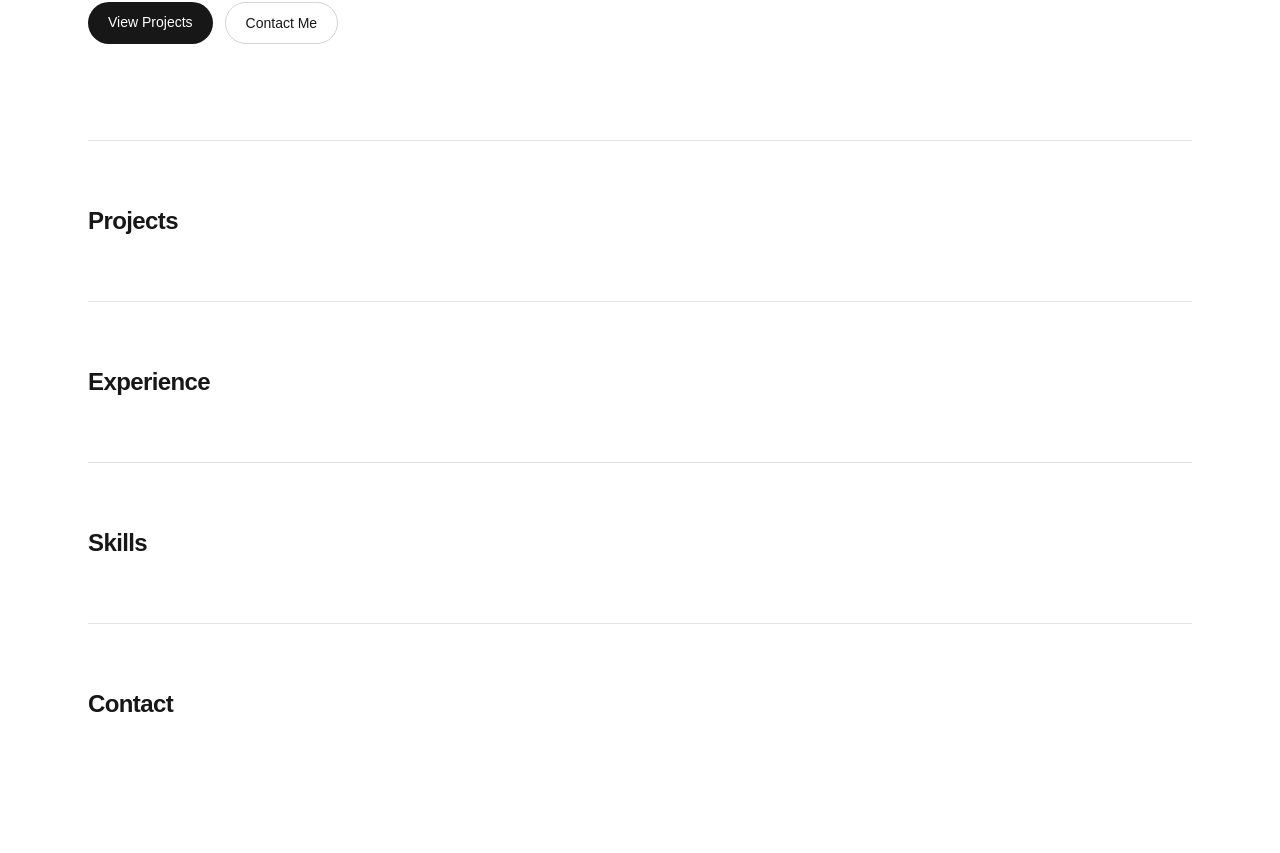
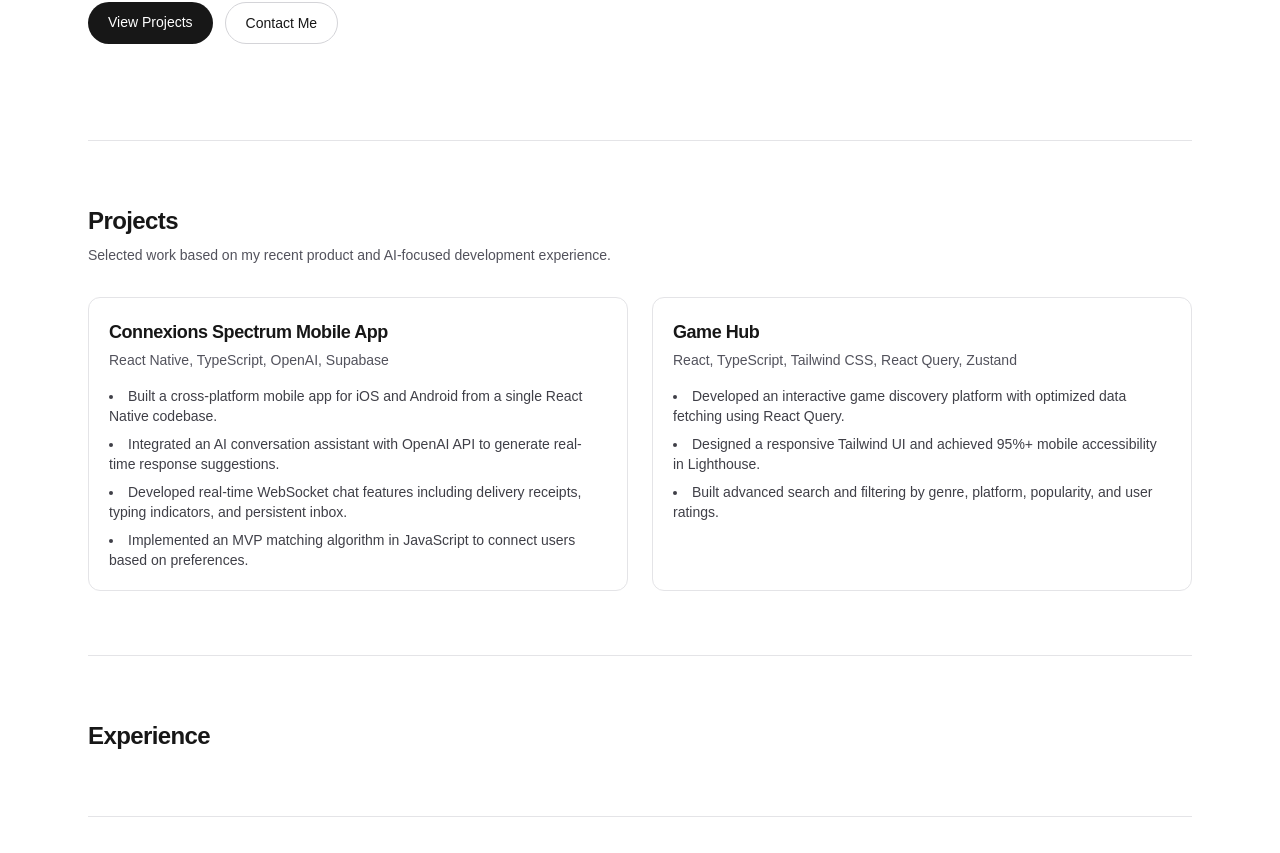
Before and after one commit to mahfuj02/mahfuj.dev, a Next.js app: page / in a window 1280 px wide. Shown: the part 468-1321 px from the top of the page. Built offline with nearby package versions, Linux system fonts and the light colour scheme.

Commit message:
feat: add resume-based projects showcase section

```diff
--- a/src/app/page.tsx
+++ b/src/app/page.tsx
@@ -1,13 +1,11 @@
 import { HeroSection } from "@/components/hero-section";
+import { ProjectsSection } from "@/components/projects-section";
 
 export default function Home() {
   return (
     <main className="mx-auto w-full max-w-6xl flex-1 px-6 py-16">
       <HeroSection />
-
-      <section id="projects" className="border-b border-zinc-200 py-16 dark:border-zinc-800">
-        <h2 className="text-2xl font-semibold tracking-tight">Projects</h2>
-      </section>
+      <ProjectsSection />
 
       <section id="experience" className="border-b border-zinc-200 py-16 dark:border-zinc-800">
         <h2 className="text-2xl font-semibold tracking-tight">Experience</h2>
--- /dev/null
+++ b/src/components/projects-section.tsx
@@ -0,0 +1,53 @@
+const projects = [
+  {
+    title: "Connexions Spectrum Mobile App",
+    stack: "React Native, TypeScript, OpenAI, Supabase",
+    highlights: [
+      "Built a cross-platform mobile app for iOS and Android from a single React Native codebase.",
+      "Integrated an AI conversation assistant with OpenAI API to generate real-time response suggestions.",
+      "Developed real-time WebSocket chat features including delivery receipts, typing indicators, and persistent inbox.",
+      "Implemented an MVP matching algorithm in JavaScript to connect users based on preferences.",
+    ],
+  },
+  {
+    title: "Game Hub",
+    stack: "React, TypeScript, Tailwind CSS, React Query, Zustand",
+    highlights: [
+      "Developed an interactive game discovery platform with optimized data fetching using React Query.",
+      "Designed a responsive Tailwind UI and achieved 95%+ mobile accessibility in Lighthouse.",
+      "Built advanced search and filtering by genre, platform, popularity, and user ratings.",
+    ],
+  },
+];
+
+export function ProjectsSection() {
+  return (
+    <section id="projects" className="border-b border-zinc-200 py-16 dark:border-zinc-800">
+      <div className="mb-8 space-y-2">
+        <h2 className="text-2xl font-semibold tracking-tight">Projects</h2>
+        <p className="text-sm text-zinc-600 dark:text-zinc-300">
+          Selected work based on my recent product and AI-focused development experience.
+        </p>
+      </div>
+
+      <div className="grid gap-6 md:grid-cols-2">
+        {projects.map((project) => (
+          <article
+            key={project.title}
+            className="rounded-xl border border-zinc-200 p-5 dark:border-zinc-800"
+          >
+            <h3 className="text-lg font-semibold tracking-tight">{project.title}</h3>
+            <p className="mt-1 text-sm text-zinc-600 dark:text-zinc-300">{project.stack}</p>
+            <ul className="mt-4 space-y-2 text-sm text-zinc-700 dark:text-zinc-200">
+              {project.highlights.map((item) => (
+                <li key={item} className="list-inside list-disc">
+                  {item}
+                </li>
+              ))}
+            </ul>
+          </article>
+        ))}
+      </div>
+    </section>
+  );
+}
```
